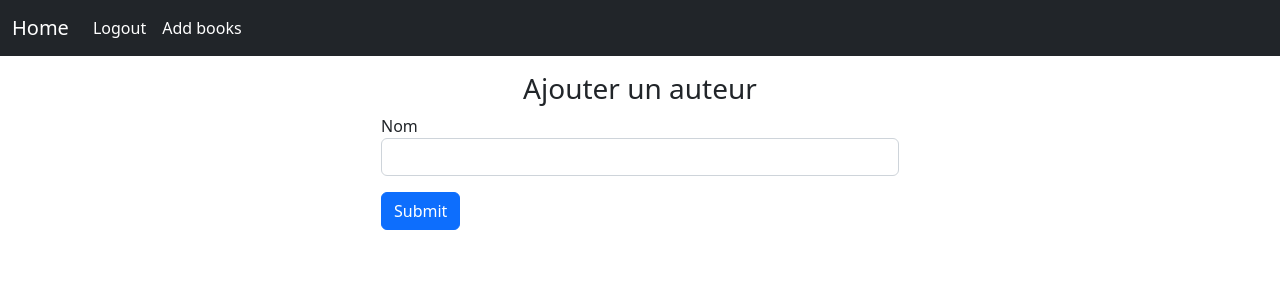
After one commit to UltraViolet33/books-manager-flask, a Flask app: page /authors/add in a window 1280 px wide. The commit adds this page. Shown: the top 300 px of the page. Run offline with Flask 3, Linux system fonts and the light colour scheme; the visitor is signed in with stand-in values (Sample User, id 1); some libraries are stand-ins or nearby versions.

Commit message:
user can create an author

```diff
--- a/app/__init__.py
+++ b/app/__init__.py
@@ -53,9 +53,9 @@ def initialize_extensions(app):
 
 
 def register_blueprints(app):
-    pass
     from .auth import auth
     from .books import books
-    # from .movies import movies
+    from .authors import authors
     app.register_blueprint(auth, url_prefix="/")
     app.register_blueprint(books, url_prefix="/")
+    app.register_blueprint(authors, url_prefix="/")
--- /dev/null
+++ b/app/authors.py
@@ -0,0 +1,25 @@
+from flask import Blueprint, render_template, redirect, url_for, request, flash
+from . import db
+from .models.Author import Author
+from flask_login import login_user, logout_user, login_required, current_user
+from werkzeug.security import generate_password_hash, check_password_hash
+from .forms import AuthorForm
+
+
+authors = Blueprint("authors", __name__)
+
+
+@authors.route("/authors/add", methods=["GET", "POST"])
+@login_required
+def add_author():
+
+    form = AuthorForm()
+
+    if form.validate_on_submit():
+        author = Author(name=form.name.data)
+        db.session.add(author)
+        db.session.commit()
+
+        return redirect(url_for("books.home"))
+
+    return render_template("authorForm.html", user=current_user, form=form)
--- a/app/forms.py
+++ b/app/forms.py
@@ -6,3 +6,9 @@ from wtforms.validators import DataRequired
 class BookForm(FlaskForm):
     title = StringField("Titre", validators=[DataRequired()])
     image_link = StringField("Lien Image")
+
+
+
+
+class AuthorForm(FlaskForm):
+    name = StringField("Nom", validators=[DataRequired()])
--- /dev/null
+++ b/app/templates/authorForm.html
@@ -0,0 +1,19 @@
+{% extends "base.html" %} {% block title %}Home{% endblock %} {% block content %}
+
+<div class="row justify-content-center m-3">
+    <div class="col-6">
+        <h3 align="center">Ajouter un auteur</h3>
+        <form method="POST">
+            {{ form.csrf_token }}
+            <div class="mb-3">
+                {{form.name.label}}
+                {{form.name(class="form-control")}}
+            </div>
+            <div>
+                <button type="submit" class="btn btn-primary">Submit</button>
+            </div>
+        </form>
+    </div>
+</div>
+
+{% endblock %}
--- a/app/templates/index.html
+++ b/app/templates/index.html
@@ -1,7 +1,7 @@
 {% extends "base.html" %} {% block title %}Home{% endblock %} {% block content%}
 <div class="container">
     <div class="row my-5 justify-content-center">
-        <h1 class="text-center">Mes Livres</h1>
+        <h1 class="text-center"></h1>
         {% for book in books %}
         <div class="col-12 col-sm-6 col-lg-4 my-3">
             <div class="card">
```
